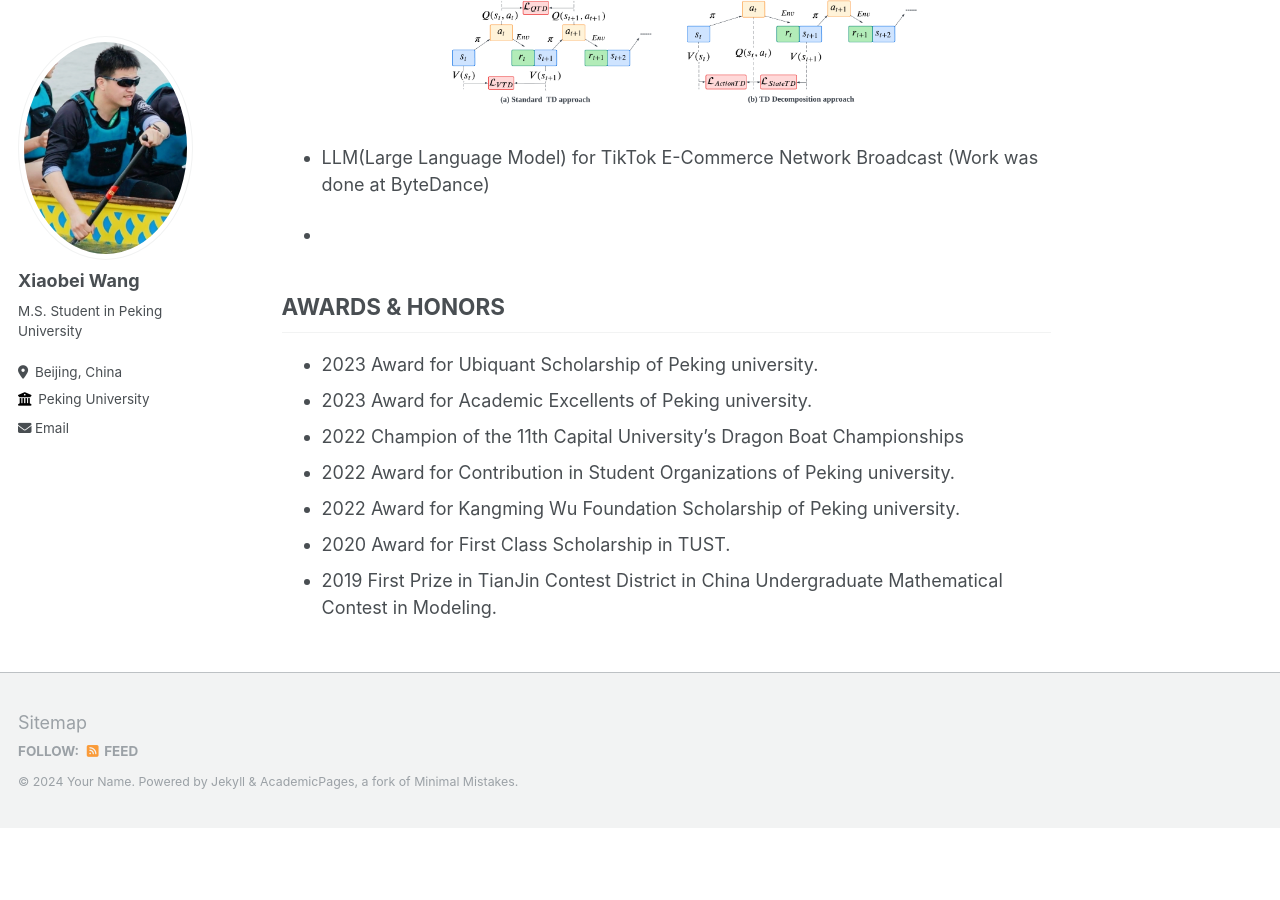
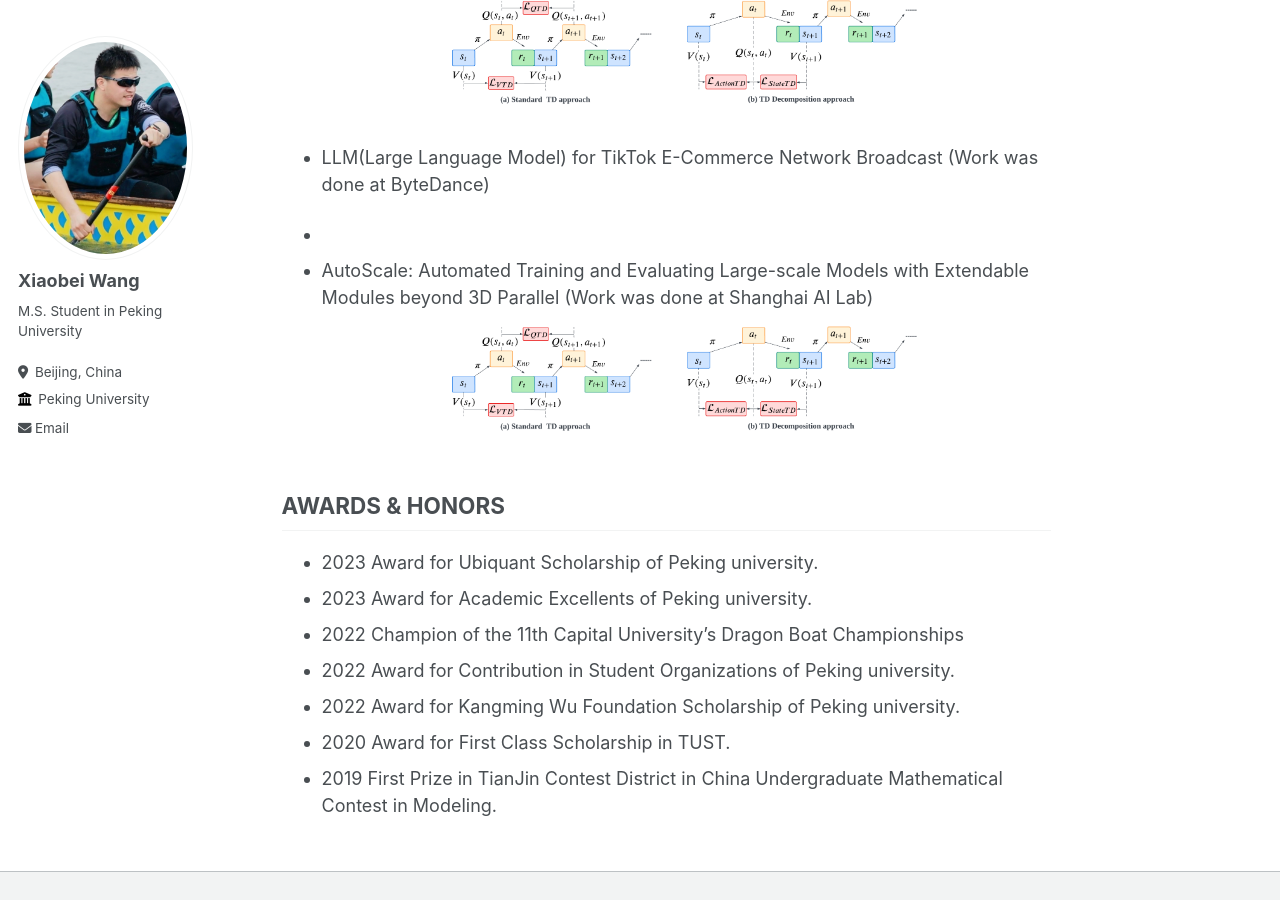
Before and after one commit to wangxiaobei822/wangxiaobei822.github.io, a Jekyll site: the page built from _pages/about.md, in a window 1280 px wide and 900 px high, scrolled down 1587 px. Built offline with Jekyll 4.4.1, drawn with Linux system fonts in a browser that asks for light colours; before the commit the page ends 2415 px from its top, so only the background shows below that.

Commit message:
Update about.md

```diff
--- a/_pages/about.md
+++ b/_pages/about.md
@@ -63,6 +63,8 @@ Projects
 
 -
 
+- AutoScale: Automated Training and Evaluating Large-scale Models with Extendable Modules beyond 3D Parallel (Work was done at Shanghai AI Lab)<br>
+![](../images/TD.png)
 
 
 
```
